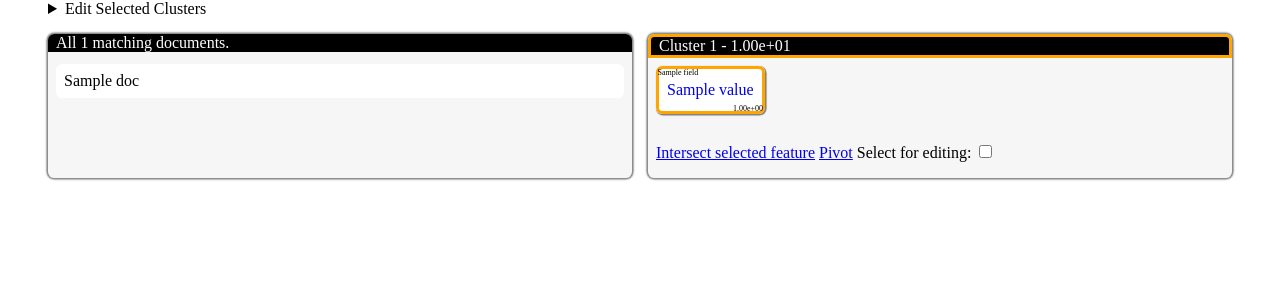
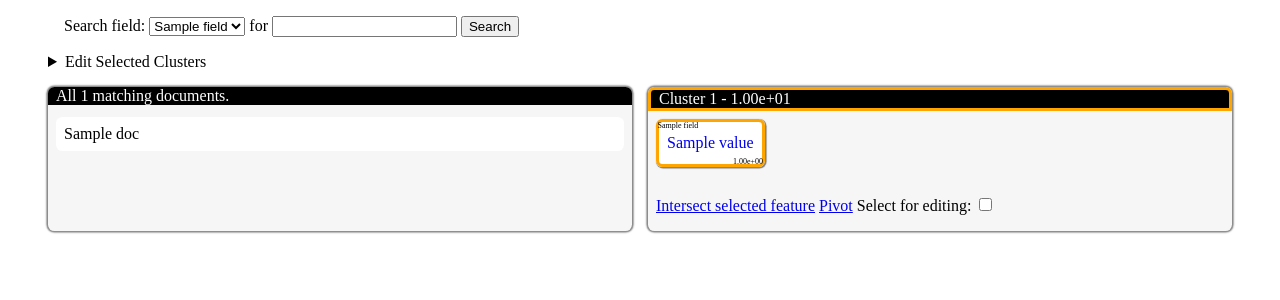
Before and after one commit to SamHames/hyperreal_mirror, a Python web app: template hyperreal/templates/index.html in a window 1280 px wide. Shown: the part 74-374 px from the top of the page. Run offline with Jinja, Linux system fonts and the light colour scheme; the template is opened without the code that fills it: most values are stand-ins (such as "Sample title", 1, 10 or a date in 2020).

Commit message:
Very rough single-feature search bar initial implementation
FossilOrigin-Name: ecba5bf6aeb8f4a52547fb11a8e195f98dc0fa8636515f653dbe9a5719f67734

```diff
--- a/hyperreal/templates/cluster.html
+++ b/hyperreal/templates/cluster.html
@@ -1,6 +1,6 @@
 {% extends "base.html" %}
 
-{% from 'macros.html' import render_cluster %}
+{% from 'macros.html' import render_cluster, render_context_search %}
 
 {% block title %}Cluster {{ cluster_id }}{% endblock %}
 
@@ -10,6 +10,7 @@
 {% endblock %}
 
 {% block content %}
+{{ render_context_search(index_id, fields, cluster_id=cluster_id) }}
 
 <ul class="nav-links">
     <li><a href="/index/{{ index_id }}/cluster/{{ cluster_id }}">Cluster Overview</a></li>
--- a/hyperreal/templates/index.html
+++ b/hyperreal/templates/index.html
@@ -1,6 +1,6 @@
 {% extends "base.html" %}
 
-{% from 'macros.html' import render_cluster %}
+{% from 'macros.html' import render_cluster, render_context_search %}
 
 {% block title %}Feature Clustering{% endblock %}
 
@@ -11,6 +11,8 @@
 {% endblock %}
 
 {% block content %}
+{{ render_context_search(index_id, fields) }}
+
 <details>
     <summary>Edit Selected Clusters</summary>
     <form method="post" id="cluster_edit" action="/index/{{ index_id }}/cluster/delete">
@@ -23,7 +25,6 @@
         <button type="submit" formaction="/index/{{ index_id }}/cluster/merge" method="post">Merge Clusters</button>
     </form>
 </details>
-
 
 <ul class="cluster-list">
     {% if rendered_docs %}
--- a/hyperreal/templates/macros.html
+++ b/hyperreal/templates/macros.html
@@ -42,3 +42,22 @@
     {% endif %}
 </div>
 {%- endmacro %}
+
+{% macro render_context_search(index_id, fields, cluster_id=None) -%}
+<div class="feature-search">
+    <form method="get" action="/index/{{ index_id }}/search">
+        <label for="target_field">Search field:</label>
+        <select name="field" id="target_field">
+            {% for field in fields %}
+            <option value="{{ field }}">{{ field }}</option>
+            {% endfor %}
+        </select>
+        <label for="site-search">for</label>
+        <input type="search" id="target_value" name="value" />
+        <button type="submit">Search</button>
+        {% if cluster_id %}
+        <input type="hidden" name="cluster_id" value="{{ cluster_id }}"/>
+        {% endif %}
+    </form>
+</div>
+{%- endmacro %}
```
Also changed, not shown: hyperreal/server.py (+42 -0 lines).
